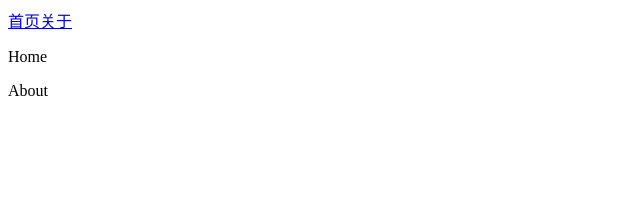
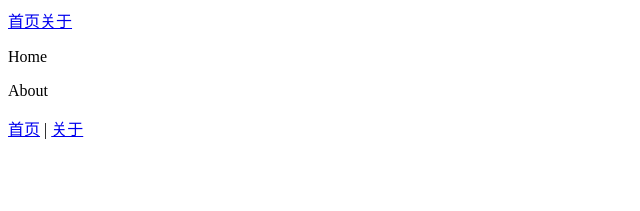
Before and after one commit to liangyuanzu/write-vue, a Vue app in the folder vue-router/: page / in a window 1280 px wide. Shown: the top 211 px of the page, without its empty margins (0-640 px from the left). Built offline with nearby package versions, Linux system fonts and the light colour scheme.

Commit message:
feat: 自定义 router-link

```diff
--- a/vue-router/src/App.vue
+++ b/vue-router/src/App.vue
@@ -4,6 +4,8 @@
     <a href="#/about">关于</a>
     <Home></Home>
     <About></About>
+    <router-link to="/home">首页</router-link> |
+    <router-link to="/about">关于</router-link>
   </div>
 </template>
 
--- a/vue-router/src/router/lue-router.js
+++ b/vue-router/src/router/lue-router.js
@@ -62,6 +62,20 @@ LueRouter.install = (Vue, options) => {
       }
     },
   });
+
+  // 注册全局组件
+  Vue.component("router-link", {
+    props: {
+      to: String,
+    },
+    render() {
+      let path = this.to;
+      if (this._self.$router.mode === "hash") {
+        path = "#" + path;
+      }
+      return <a href={path}>{this.$slots.default}</a>;
+    },
+  });
 };
 
 export default LueRouter;
```
